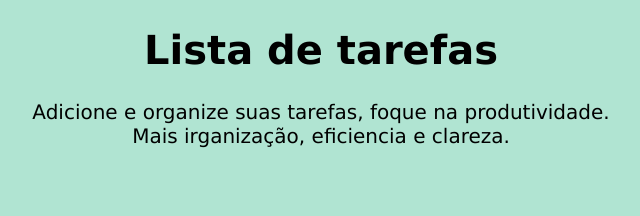
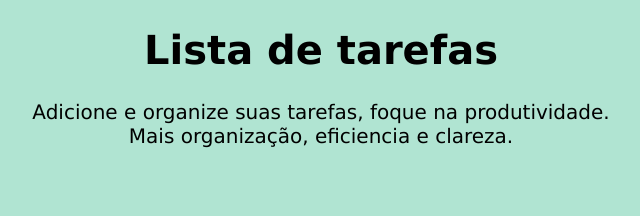
Before and after one commit to Richard9923/lista-de-tarefas, a plain HTML site: page index.html in a window 1280 px wide. Shown: the top 216 px of the page, 319-959 px from the left. Drawn offline with Linux system fonts and the light colour scheme.

Commit message:
arrumando o texto

```diff
--- a/index.html
+++ b/index.html
@@ -13,7 +13,7 @@
         <h1>Lista de tarefas</h1>
         <p>
           Adicione e organize suas tarefas, foque na produtividade. Mais
-          irganização, eficiencia e clareza.
+          organização, eficiencia e clareza.
         </p>
       </div>
       <div class="container">
```
